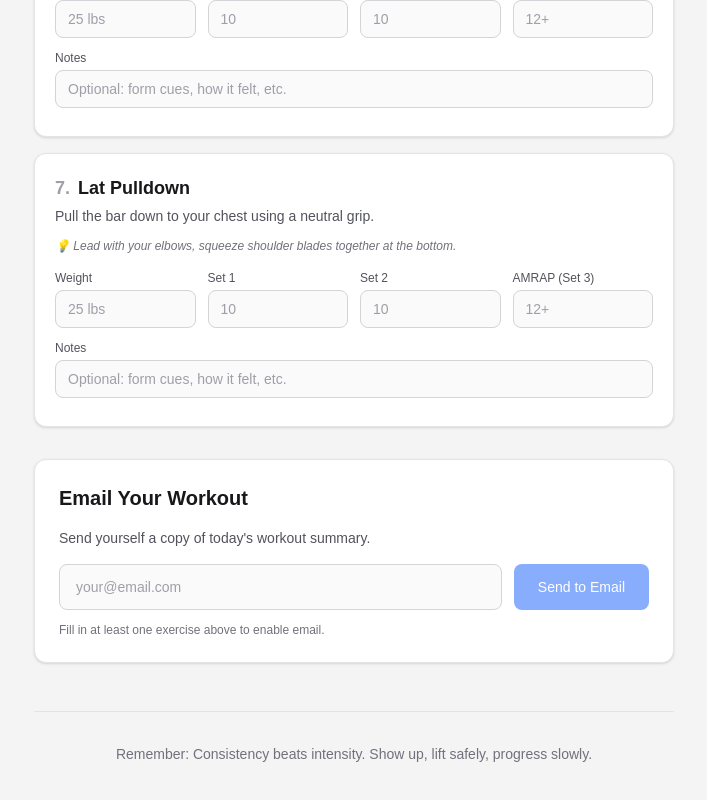
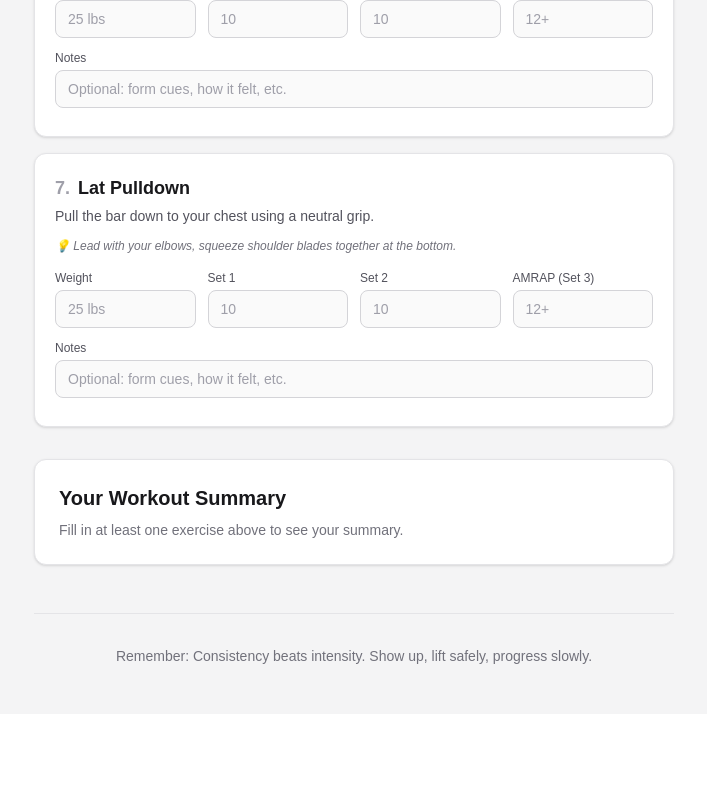
Before and after one commit to vrnvrn/lift, a Next.js app: page / in a window 1280 px wide. Shown: the part 2313-3113 px from the top of the page, without its empty margins (286-993 px from the left). After the commit the page ends 3027 px from the top, so only its background shows below. Built offline with nearby package versions, Linux system fonts and the light colour scheme.

Commit message:
Simplify export: copy-to-clipboard + mailto fallback
- Remove Resend integration
- Show workout summary in readable textbox
- Add Copy button for clipboard
- Keep mailto: option as secondary action

```diff
--- a/app/api/send-email/route.ts
+++ /dev/null
@@ -1,36 +0,0 @@
-import { Resend } from "resend";
-import { NextResponse } from "next/server";
-
-export async function POST(request: Request) {
-  try {
-    const resend = new Resend(process.env.RESEND_API_KEY);
-    const { email, subject, body } = await request.json();
-
-    if (!email || !subject || !body) {
-      return NextResponse.json(
-        { error: "Missing required fields" },
-        { status: 400 }
-      );
-    }
-
-    const { data, error } = await resend.emails.send({
-      from: "Lifting Fundamentals <onboarding@resend.dev>",
-      to: [email],
-      subject: subject,
-      text: body,
-    });
-
-    if (error) {
-      console.error("Resend error:", error);
-      return NextResponse.json({ error: error.message }, { status: 500 });
-    }
-
-    return NextResponse.json({ success: true, id: data?.id });
-  } catch (error) {
-    console.error("Server error:", error);
-    return NextResponse.json(
-      { error: "Failed to send email" },
-      { status: 500 }
-    );
-  }
-}
--- a/components/EmailForm.tsx
+++ b/components/EmailForm.tsx
@@ -9,7 +9,7 @@
   onEmailChange: (email: string) => void;
 }
 
-function formatWorkoutEmail(workoutData: WorkoutData): string {
+function formatWorkoutSummary(workoutData: WorkoutData): string {
   const date = new Date().toLocaleDateString("en-US", {
     weekday: "long",
     year: "numeric",
@@ -57,89 +57,92 @@
 }
 
 export default function EmailForm({ workoutData, email, onEmailChange }: EmailFormProps) {
-  const [sending, setSending] = useState(false);
-  const [status, setStatus] = useState<"idle" | "success" | "error">("idle");
-  const [errorMessage, setErrorMessage] = useState("");
-
-  const handleSendEmail = async () => {
-    setSending(true);
-    setStatus("idle");
-    setErrorMessage("");
-
-    const subject = `Lifting Fundamentals - ${new Date().toLocaleDateString()}`;
-    const body = formatWorkoutEmail(workoutData);
-
-    try {
-      const response = await fetch("/api/send-email", {
-        method: "POST",
-        headers: { "Content-Type": "application/json" },
-        body: JSON.stringify({ email, subject, body }),
-      });
-
-      const data = await response.json();
-
-      if (!response.ok) {
-        throw new Error(data.error || "Failed to send email");
-      }
-
-      setStatus("success");
-    } catch (error) {
-      setStatus("error");
-      setErrorMessage(error instanceof Error ? error.message : "Failed to send email");
-    } finally {
-      setSending(false);
-    }
-  };
+  const [copied, setCopied] = useState(false);
 
   const hasAnyData = Object.values(workoutData).some(
     (log) => log.weight || log.set1Reps || log.set2Reps || log.amrapReps
   );
 
-  const isValidEmail = email && /^[^\s@]+@[^\s@]+\.[^\s@]+$/.test(email);
+  const summary = formatWorkoutSummary(workoutData);
+
+  const handleCopy = async () => {
+    try {
+      await navigator.clipboard.writeText(summary);
+      setCopied(true);
+      setTimeout(() => setCopied(false), 2000);
+    } catch (err) {
+      // Fallback for older browsers
+      const textarea = document.createElement("textarea");
+      textarea.value = summary;
+      document.body.appendChild(textarea);
+      textarea.select();
+      document.execCommand("copy");
+      document.body.removeChild(textarea);
+      setCopied(true);
+      setTimeout(() => setCopied(false), 2000);
+    }
+  };
+
+  const handleEmailClick = () => {
+    const subject = `Lifting Fundamentals - ${new Date().toLocaleDateString()}`;
+    const mailtoLink = `mailto:${encodeURIComponent(email)}?subject=${encodeURIComponent(subject)}&body=${encodeURIComponent(summary)}`;
+    window.location.href = mailtoLink;
+  };
+
+  if (!hasAnyData) {
+    return (
+      <div className="bg-white dark:bg-zinc-900 rounded-xl shadow-sm border border-zinc-200 dark:border-zinc-800 p-6 mt-8">
+        <h2 className="text-xl font-semibold mb-2 text-zinc-900 dark:text-zinc-100">
+          Your Workout Summary
+        </h2>
+        <p className="text-sm text-zinc-500 dark:text-zinc-400">
+          Fill in at least one exercise above to see your summary.
+        </p>
+      </div>
+    );
+  }
 
   return (
     <div className="bg-white dark:bg-zinc-900 rounded-xl shadow-sm border border-zinc-200 dark:border-zinc-800 p-6 mt-8">
-      <h2 className="text-xl font-semibold mb-4 text-zinc-900 dark:text-zinc-100">
-        Email Your Workout
+      <div className="flex items-center justify-between mb-4">
+        <h2 className="text-xl font-semibold text-zinc-900 dark:text-zinc-100">
+          Your Workout Summary
         </h2>
-      <p className="text-sm text-zinc-600 dark:text-zinc-400 mb-4">
-        Send yourself a copy of today&apos;s workout summary.
+        <button
+          onClick={handleCopy}
+          className="px-4 py-2 text-sm font-medium rounded-lg bg-zinc-100 dark:bg-zinc-800 text-zinc-700 dark:text-zinc-300 hover:bg-zinc-200 dark:hover:bg-zinc-700 focus:outline-none focus:ring-2 focus:ring-blue-500 transition-colors"
+        >
+          {copied ? "✓ Copied!" : "Copy"}
+        </button>
+      </div>
+
+      <textarea
+        readOnly
+        value={summary}
+        className="w-full h-64 px-4 py-3 text-sm font-mono rounded-lg border border-zinc-300 dark:border-zinc-700 bg-zinc-50 dark:bg-zinc-800 text-zinc-900 dark:text-zinc-100 focus:outline-none resize-none"
+      />
+
+      <div className="mt-4 pt-4 border-t border-zinc-200 dark:border-zinc-800">
+        <p className="text-sm text-zinc-600 dark:text-zinc-400 mb-3">
+          Or email it to yourself:
         </p>
-
         <div className="flex flex-col sm:flex-row gap-3">
           <input
             type="email"
             value={email}
             onChange={(e) => onEmailChange(e.target.value)}
             placeholder="your@email.com"
-          className="flex-1 px-4 py-3 text-sm rounded-lg border border-zinc-300 dark:border-zinc-700 bg-zinc-50 dark:bg-zinc-800 text-zinc-900 dark:text-zinc-100 placeholder-zinc-400 focus:outline-none focus:ring-2 focus:ring-blue-500 focus:border-transparent"
+            className="flex-1 px-4 py-2.5 text-sm rounded-lg border border-zinc-300 dark:border-zinc-700 bg-zinc-50 dark:bg-zinc-800 text-zinc-900 dark:text-zinc-100 placeholder-zinc-400 focus:outline-none focus:ring-2 focus:ring-blue-500 focus:border-transparent"
           />
           <button
-          onClick={handleSendEmail}
-          disabled={!isValidEmail || !hasAnyData || sending}
-          className="px-6 py-3 text-sm font-medium rounded-lg bg-blue-600 text-white hover:bg-blue-700 focus:outline-none focus:ring-2 focus:ring-blue-500 focus:ring-offset-2 disabled:opacity-50 disabled:cursor-not-allowed transition-colors"
+            onClick={handleEmailClick}
+            disabled={!email}
+            className="px-5 py-2.5 text-sm font-medium rounded-lg bg-blue-600 text-white hover:bg-blue-700 focus:outline-none focus:ring-2 focus:ring-blue-500 focus:ring-offset-2 disabled:opacity-50 disabled:cursor-not-allowed transition-colors"
           >
-          {sending ? "Sending..." : "Send to Email"}
+            Open in Email
           </button>
         </div>
-
-      {status === "success" && (
-        <p className="text-sm text-green-600 mt-3">
-          ✓ Workout sent to {email}!
-        </p>
-      )}
-
-      {status === "error" && (
-        <p className="text-sm text-red-600 mt-3">
-          ✗ {errorMessage}
-        </p>
-      )}
-
-      {!hasAnyData && (
-        <p className="text-xs text-zinc-500 mt-3">
-          Fill in at least one exercise above to enable email.
-        </p>
-      )}
+      </div>
     </div>
   );
 }
--- a/package.json
+++ b/package.json
@@ -11,8 +11,7 @@
   "dependencies": {
     "next": "16.1.6",
     "react": "19.2.3",
-    "react-dom": "19.2.3",
-    "resend": "^6.9.1"
+    "react-dom": "19.2.3"
   },
   "devDependencies": {
     "@tailwindcss/postcss": "^4",
```
Also changed, not shown: 1 other file (tests, documents, lock files or other folders). Lines whose indentation alone changed are shown as unchanged.
